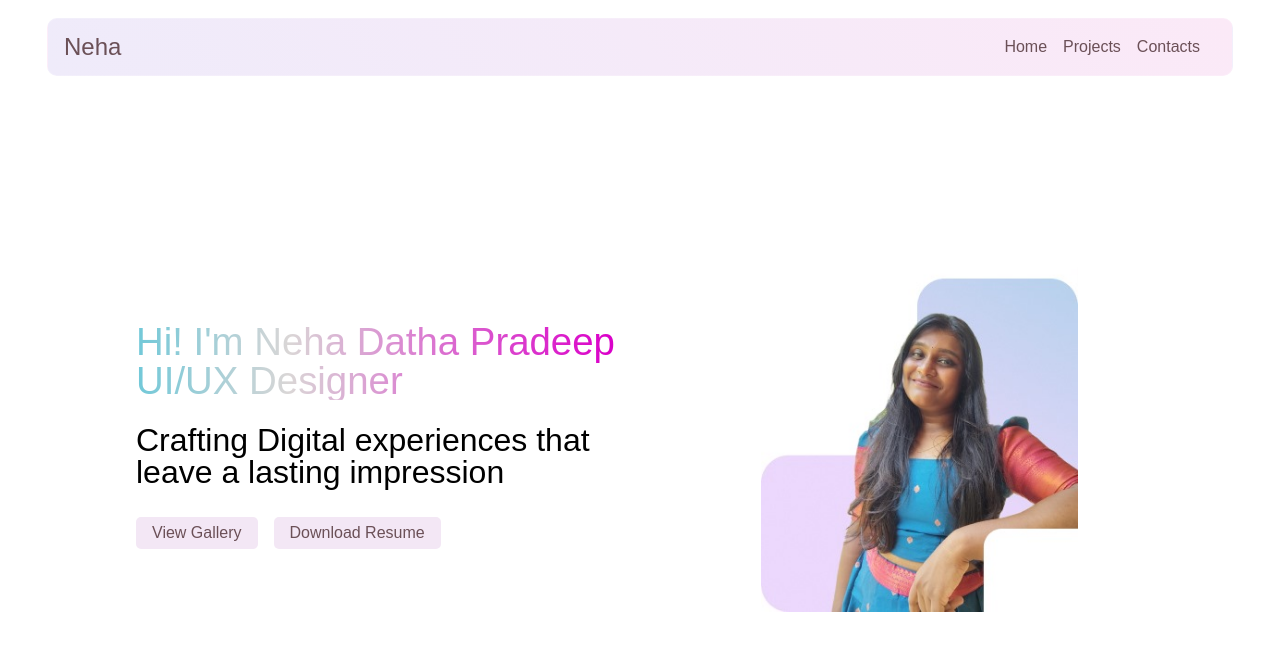
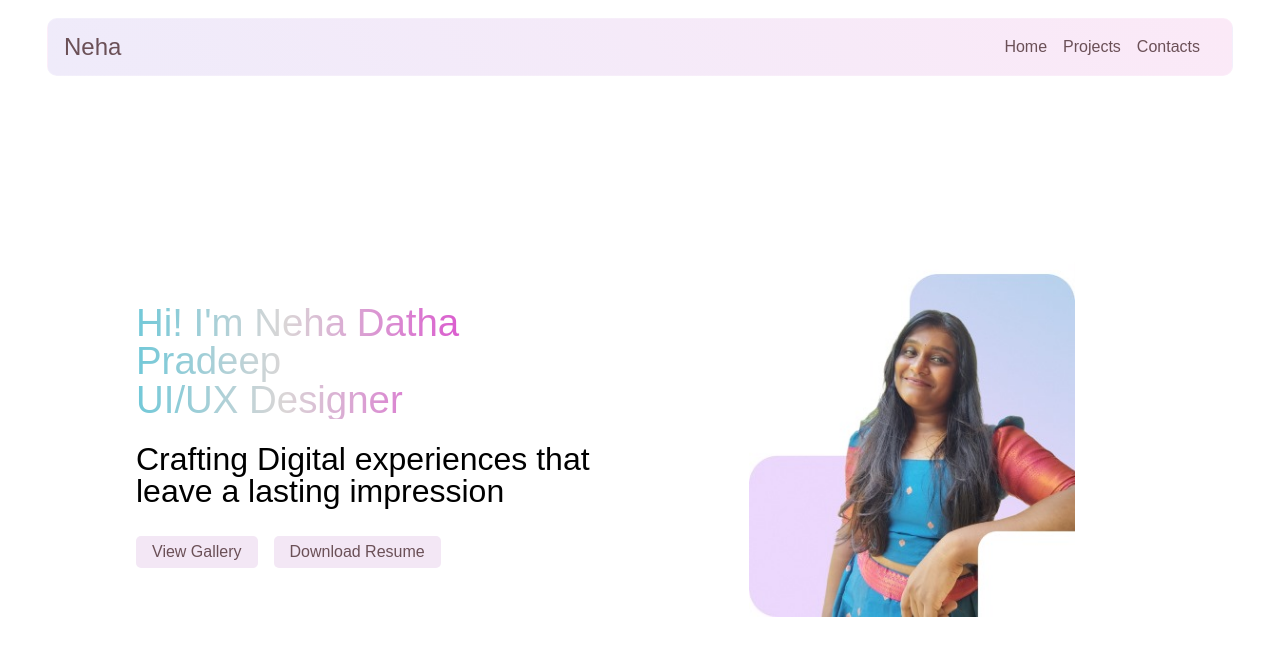
Before and after one commit to darzhz/neha, a React (Vite) app: page / in a window 1280 px wide. Shown: the top 656 px of the page. Built offline with nearby package versions, Linux system fonts and the light colour scheme.

Commit message:
fixed whitespace wrap

```diff
--- a/src/components/hero.css
+++ b/src/components/hero.css
@@ -48,7 +48,7 @@
     background-size: 200%;
     -webkit-background-clip: text;
     -webkit-text-fill-color: transparent;
-    white-space: nowrap;
+    /* white-space: nowrap; */
 }
 @keyframes background-pan {
     from {
```
